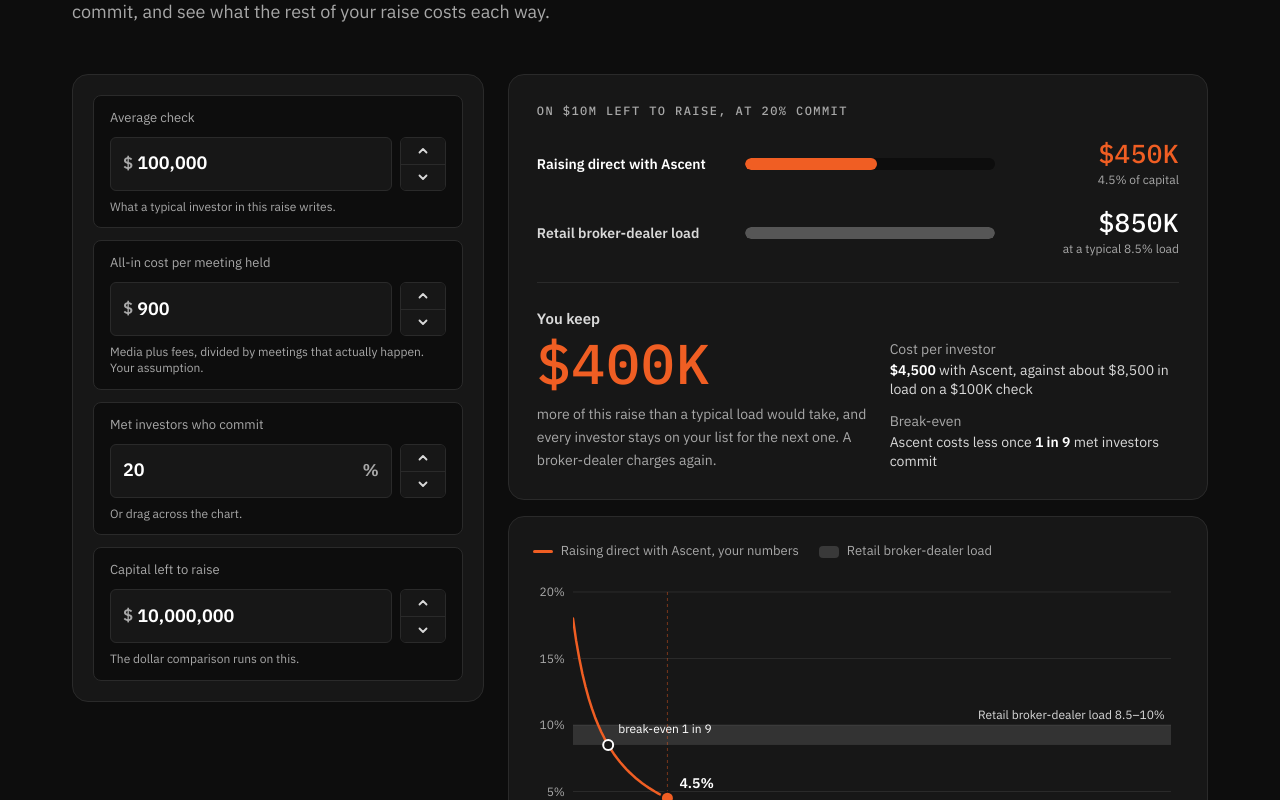
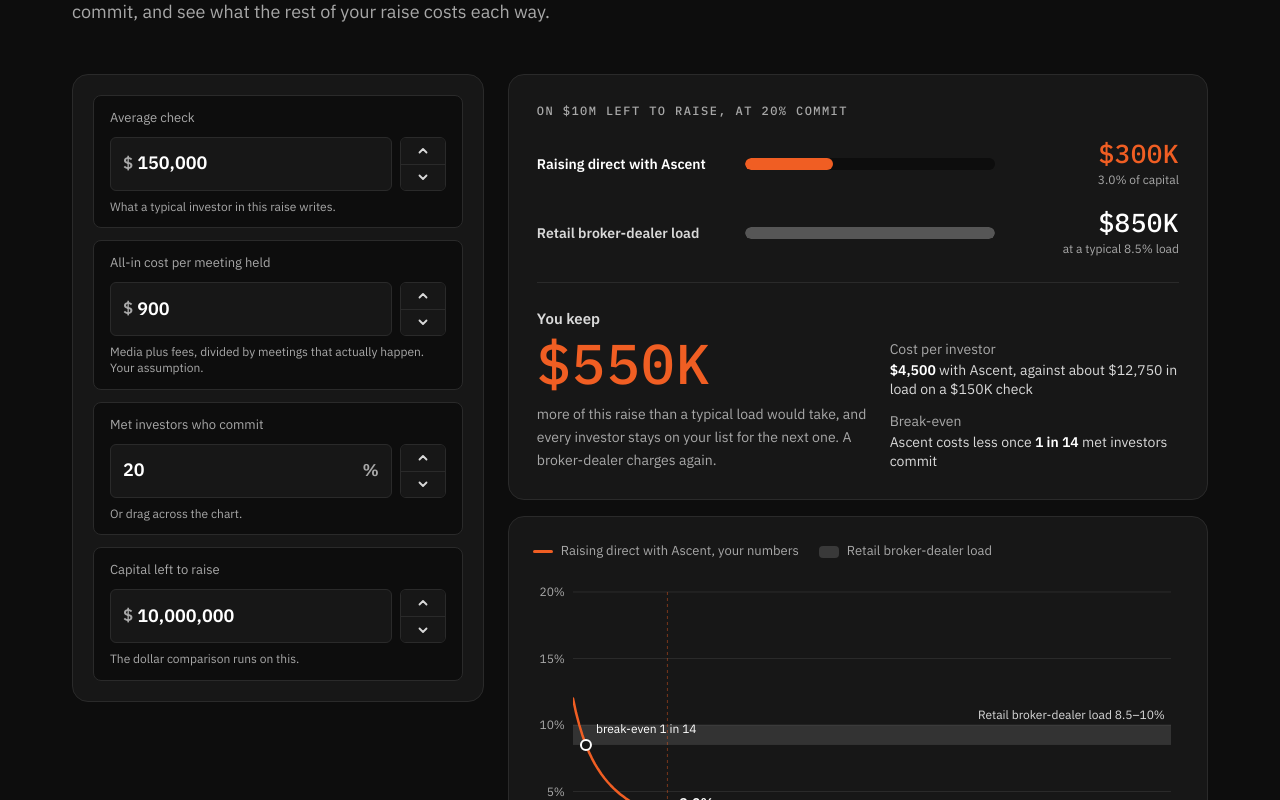
Before and after one commit to cj-real-estate/ASCENT, a Next.js app: page /sponsors in a window 1280 px wide. Shown: the part 2300-3100 px from the top of the page. Built offline with nearby package versions, Linux system fonts and the light colour scheme.

Commit message:
Cost-to-raise chart: default average check to $150K
Co-Authored-By: Claude Opus 5.5 <noreply@anthropic.com>
Claude-Session: https://claude.ai/code/session_01Be27PrYBbAb4oZRm6Spg1e

```diff
--- a/src/components/sponsor/CostToRaiseChart.tsx
+++ b/src/components/sponsor/CostToRaiseChart.tsx
@@ -189,7 +189,7 @@ export default function CostToRaiseChart({
   ctaMicrocopy: string;
 }) {
   const uid = useId();
-  const [check, setCheck] = useState(100000);
+  const [check, setCheck] = useState(150000);
   const [meeting, setMeeting] = useState(900);
   const [commit, setCommit] = useState(20);
   const [remaining, setRemaining] = useState(10_000_000);
```
